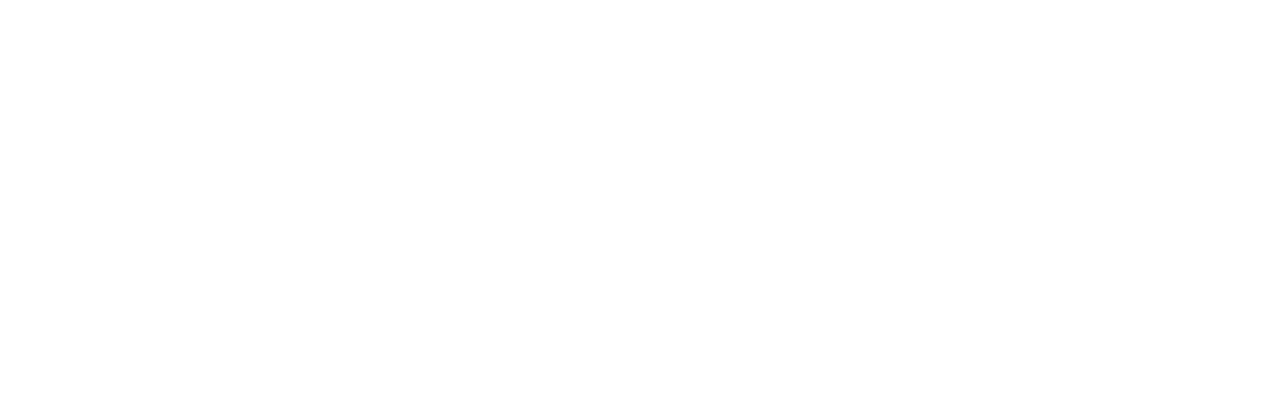
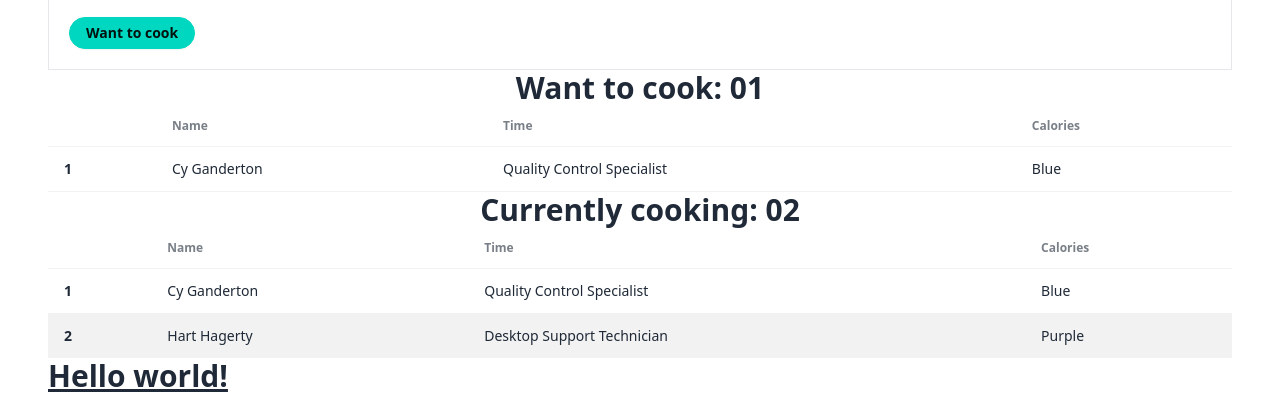
Before and after one commit to Abdullah3d/Recipe-calories-repo, a React (Vite) app: page / in a window 1280 px wide. Shown: the part 1523-1916 px from the top of the page. Before the commit the page ends 1343 px from the top, so only its background shows below. Built offline with nearby package versions, Linux system fonts and the light colour scheme.

Commit message:
added json data

```diff
--- a/package.json
+++ b/package.json
@@ -12,7 +12,8 @@
   "dependencies": {
     "react": "^18.2.0",
     "react-dom": "^18.2.0",
-    "react-icons": "^5.0.1"
+    "react-icons": "^5.0.1",
+    "react-toastify": "^10.0.5"
   },
   "devDependencies": {
     "@types/react": "^18.2.64",
--- a/src/App.jsx
+++ b/src/App.jsx
@@ -3,9 +3,9 @@
 import './App.css'
 import Navbar from './components/Navbar'
 import Banner from './components/Banner'
-import Card from './components/Card'
+import CardsSection from './components/CardsSection';
 function App() {
-  // const [count, setCount] = useState(0)
+  const [dates, setDates] = useState([])
 
 
     const fetchData = async () => {
@@ -23,7 +23,8 @@
     <div className='px-12'>
       <Navbar />
       <Banner />
-      <Card />
+      <CardsSection/>
+
       <h1 className="text-3xl font-bold underline">
         Hello world!
       </h1>
--- a/src/components/CardsSection.jsx
+++ b/src/components/CardsSection.jsx
@@ -0,0 +1,21 @@
+import React from 'react'
+import Sidebar from './Sidebar'
+import Card from './Card'
+
+const CardsSection = () => {
+    return (
+        <div className='grid gap-24 mt-24'>
+            <div className='text-center grid gap-4'>
+                <h1 className='text-2xl font-bold'>Our Recipes</h1>
+                <p>Lorem ipsum dolor sit amet consectetur. Proin et feugiat senectus vulputate netus pharetra rhoncus. Eget <br /> urna volutpat curabitur elementum mauris aenean neque.</p>
+            </div>
+
+            <div>
+                <Card />
+                <Sidebar />
+            </div>
+        </div>
+    )
+}
+
+export default CardsSection
--- a/src/components/Sidebar.jsx
+++ b/src/components/Sidebar.jsx
@@ -0,0 +1,73 @@
+import React from 'react'
+
+const Sidebar = () => {
+    return (
+        <div>
+
+            <div>
+                <h1 className='text-3xl font-bold text-center'> Want to cook: 01</h1>
+                <div className="overflow-x-auto">
+                    <table className="table table-zebra">
+                        {/* head */}
+                        <thead>
+                            <tr>
+                                <th></th>
+                                <th>Name</th>
+                                <th>Time</th>
+                                <th>Calories</th>
+                            </tr>
+                        </thead>
+                        <tbody>
+                            {/* row 1 */}
+                          {
+                              <tr>
+                              <th>1</th>
+                              <td>Cy Ganderton</td>
+                              <td>Quality Control Specialist</td>
+                              <td>Blue</td>
+                          </tr>
+                          }
+
+                        </tbody>
+                    </table>
+                </div>
+
+            </div>
+            <div>
+                <h1 className='text-3xl font-bold text-center'>Currently cooking: 02</h1>
+                <div className="overflow-x-auto">
+                    <table className="table table-zebra">
+                        {/* head */}
+                        <thead>
+                            <tr>
+                                <th></th>
+                                <th>Name</th>
+                                <th>Time</th>
+                                <th>Calories</th>
+                            </tr>
+                        </thead>
+                        <tbody>
+                            {/* row 1 */}
+                            <tr>
+                                <th>1</th>
+                                <td>Cy Ganderton</td>
+                                <td>Quality Control Specialist</td>
+                                <td>Blue</td>
+                            </tr>
+                            {/* row 2 */}
+                            <tr>
+                                <th>2</th>
+                                <td>Hart Hagerty</td>
+                                <td>Desktop Support Technician</td>
+                                <td>Purple</td>
+                            </tr>
+                        </tbody>
+                    </table>
+                </div>
+
+            </div>
+        </div>
+    )
+}
+
+export default Sidebar
```
Also changed, not shown: 1 other file (tests, documents, lock files or other folders).
